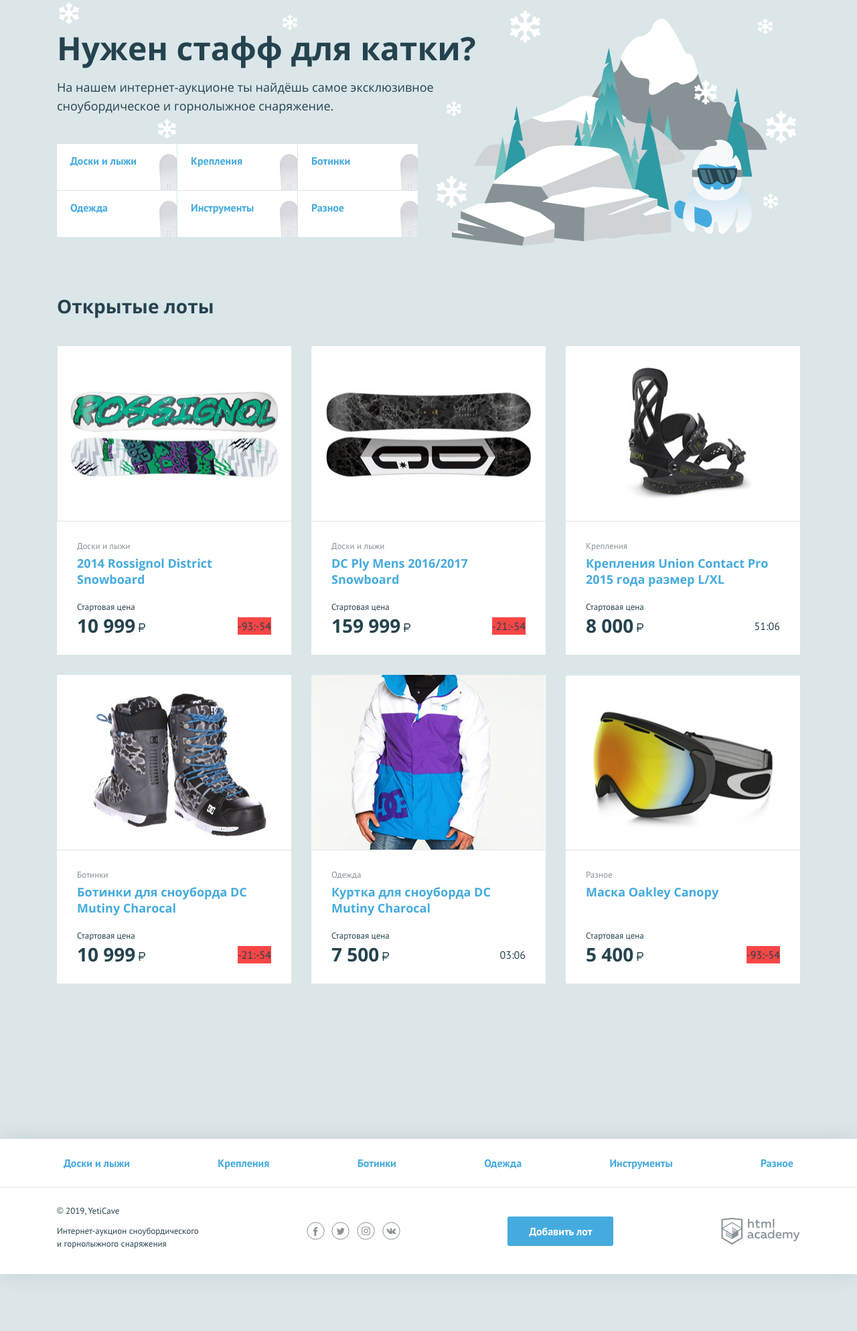
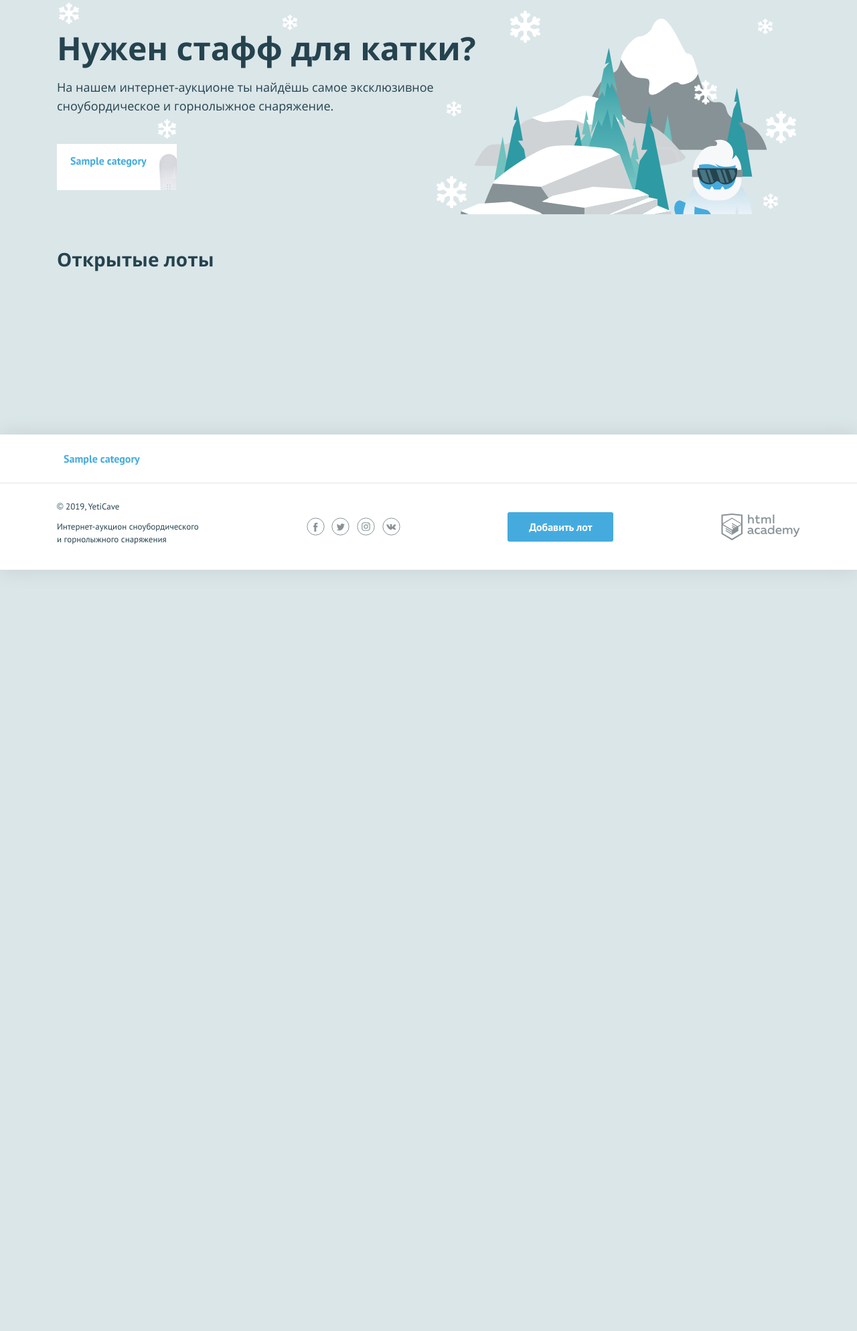
Before and after one commit to Zinzidane/382187-yeticave-10, a PHP site: page / in a window 1280 px wide. Shown: the part 119-2107 px from the top of the page at 67% size. After the commit the page ends 970 px from the top, so only its background shows below. Run offline with PHP 8.4, Linux system fonts and the light colour scheme; tables that the repository leaves empty hold one stand-in row (values such as "Sample post").

Commit message:
Загружает данные на страницу из БД

```diff
--- /dev/null
+++ b/config/db.php
@@ -0,0 +1,7 @@
+<?php
+    $db = [
+        'host' => 'localhost',
+        'user' => 'root',
+        'password' => '',
+        'database' => 'yeticave'
+    ];
--- /dev/null
+++ b/functions.php
@@ -0,0 +1,22 @@
+<?php
+function format_price($price) {
+    $ceiled_price = ceil($price);
+    $formatted_price = number_format($ceiled_price, 0, '.', ' ');
+
+    return $formatted_price;
+}
+
+function add_currency_to_price($price, $className, $currency) {
+    return "{$price}<b class={$className}>{$currency}</b>";
+}
+
+function get_dt_range($date) {
+    // В одном дне 86400 секунд
+    $ts_midnight = strtotime($date);
+    $secs_to_midnight = $ts_midnight - time();
+
+    $hours = str_pad(floor($secs_to_midnight / 3600), 2, "0", STR_PAD_LEFT);
+    $minutes = str_pad(floor(($secs_to_midnight % 3600) / 60), 2, "0", STR_PAD_LEFT);
+
+    return [$hours, $minutes];
+}
--- a/index.php
+++ b/index.php
@@ -1,74 +1,32 @@
 <?php
 require_once('helpers.php');
+require_once('init.php');
 
-function format_price($price) {
-    $ceiled_price = ceil($price);
-    $formatted_price = number_format($ceiled_price, 0, '.', ' ');
+if (!$link) {
+    $error = mysqli_connect_error();
+    print($error);
+}
+else {
+    $categories_sql = 'SELECT name FROM category';
+    $categories_result = mysqli_query($link, $categories_sql);
+    $lots_sql = 'SELECT lot.title, lot.initial_rate, lot.image, lot.date_close, category.name AS category FROM lot '
+    . 'JOIN category ON lot.category_id = category.id '
+    . 'WHERE lot.date_close > NOW() AND lot.winner_id IS NULL '
+    . 'GROUP BY lot.id '
+    . 'ORDER BY lot.date_add DESC';
 
-    return $formatted_price;
+    $lots_result = mysqli_query($link, $lots_sql);
+
+    if ($categories_result && $lots_result) {
+        $categories = mysqli_fetch_all($categories_result, MYSQLI_ASSOC);
+        $lots = mysqli_fetch_all($lots_result, MYSQLI_ASSOC);
+    }
+    else {
+        $error = mysqli_error($link);
+        print($error);
+    }
 }
 
-function add_currency_to_price($price, $className, $currency) {
-    return "{$price}<b class={$className}>{$currency}</b>";
-}
-
-function get_dt_range($date) {
-    // В одном дне 86400 секунд
-    $ts_midnight = strtotime($date);
-    $secs_to_midnight = $ts_midnight - time();
-
-    $hours = str_pad(floor($secs_to_midnight / 3600), 2, "0", STR_PAD_LEFT);
-    $minutes = str_pad(floor(($secs_to_midnight % 3600) / 60), 2, "0", STR_PAD_LEFT);
-
-    return [$hours, $minutes];
-}
-
-$is_auth = rand(0, 1);
-$categories = ['Доски и лыжи', 'Крепления', 'Ботинки', 'Одежда', 'Инструменты', 'Разное'];
-$lots = [
-    [
-        "name" => '2014 Rossignol District Snowboard',
-        "category" => 'Доски и лыжи',
-        "price" => 10999,
-        'img' => 'img/lot-1.jpg',
-        'date_end' => '2019-08-19'
-    ],
-    [
-        "name" => 'DC Ply Mens 2016/2017 Snowboard',
-        "category" => 'Доски и лыжи',
-        "price" => 159999,
-        'img' => 'img/lot-2.jpg',
-        'date_end' => '2019-08-22'
-    ],
-    [
-        "name" => 'Крепления Union Contact Pro 2015 года размер L/XL',
-        "category" => 'Крепления',
-        "price" => 8000,
-        'img' => 'img/lot-3.jpg',
-        'date_end' => '2019-08-25'
-    ],
-    [
-        "name" => 'Ботинки для сноуборда DC Mutiny Charocal',
-        "category" => 'Ботинки',
-        "price" => 10999,
-        'img' => 'img/lot-4.jpg',
-        'date_end' => '2019-08-22'
-    ],
-    [
-        "name" => 'Куртка для сноуборда DC Mutiny Charocal',
-        "category" => 'Одежда',
-        "price" => 7500,
-        'img' => 'img/lot-5.jpg',
-        'date_end' => '2019-08-23'
-    ],
-    [
-        "name" => 'Маска Oakley Canopy',
-        "category" => 'Разное',
-        "price" => 5400,
-        'img' => 'img/lot-6.jpg',
-        'date_end' => '2019-08-19'
-    ]
-];
 $page_content = include_template('main.php', ['categories' => $categories, 'lots' => $lots]);
 $layout_content = include_template('layout.php', [
     'title' => 'Главная',
@@ -79,4 +37,3 @@ $layout_content = include_template('layout.php', [
 ]);
 
 print($layout_content);
-?>
--- /dev/null
+++ b/init.php
@@ -0,0 +1,8 @@
+<?php
+require_once 'functions.php';
+require_once 'config/db.php';
+
+$link = mysqli_connect($db['host'], $db['user'], $db['password'], $db['database']);
+
+mysqli_set_charset($link, "utf8");
+$is_auth = rand(0, 1);
--- a/queries.sql
+++ b/queries.sql
@@ -28,7 +28,8 @@ SELECT lot.title, lot.initial_rate, lot.image, category.name AS category, MAX(be
 JOIN category ON lot.category_id = category.id
 JOIN bet ON lot.id = bet.lot_id
 WHERE lot.date_close > NOW() AND lot.winner_id IS NULL
-GROUP BY lot.id;
+GROUP BY lot.id
+ORDER BY lot.date_add DESC;
 
 SELECT lot.id, lot.title, lot.initial_rate, lot.image, category.name AS category FROM lot
 JOIN category ON lot.category_id = category.id
--- a/templates/layout.php
+++ b/templates/layout.php
@@ -50,7 +50,7 @@
             <!--заполните этот список из массива категорий-->
             <?php foreach ($categories as $category): ?>
             <li class="nav__item">
-                <a href="pages/all-lots.html"><?=htmlspecialchars($category) ?></a>
+                <a href="pages/all-lots.html"><?=htmlspecialchars($category['name']); ?></a>
             </li>
             <?php endforeach; ?>
 
--- a/templates/main.php
+++ b/templates/main.php
@@ -6,7 +6,7 @@
             <!--заполните этот список из массива категорий-->
             <?php foreach ($categories as $category): ?>
             <li class="promo__item promo__item--boards">
-                <a class="promo__link" href="pages/all-lots.html"><?=htmlspecialchars($category); ?></a>
+                <a class="promo__link" href="pages/all-lots.html"><?=htmlspecialchars($category['name']); ?></a>
             </li>
             <?php endforeach; ?>
         </ul>
@@ -20,23 +20,23 @@
             <?php foreach ($lots as $lot): ?>
             <li class="lots__item lot">
                 <div class="lot__image">
-                    <img src="<?=htmlspecialchars($lot['img']); ?>" width="350" height="260" alt="">
+                    <img src="<?=htmlspecialchars($lot['image']); ?>" width="350" height="260" alt="">
                 </div>
                 <div class="lot__info">
                     <span class="lot__category"><?=htmlspecialchars($lot['category']); ?></span>
-                    <h3 class="lot__title"><a class="text-link" href="pages/lot.html"><?=htmlspecialchars($lot['name']); ?></a></h3>
+                    <h3 class="lot__title"><a class="text-link" href="pages/lot.html"><?=htmlspecialchars($lot['title']); ?></a></h3>
                     <div class="lot__state">
                         <div class="lot__rate">
                             <span class="lot__amount">Стартовая цена</span>
-                            <span class="lot__cost"><?=add_currency_to_price(format_price(htmlspecialchars($lot['price'])), 'rub', 'р'); ?></span>
+                            <span class="lot__cost"><?=add_currency_to_price(format_price(htmlspecialchars($lot['initial_rate'])), 'rub', 'р'); ?></span>
                         </div>
-                        <?php if (get_dt_range($lot['date_end'])[0] < 1): ?>
+                        <?php if (get_dt_range($lot['date_close'])[0] < 1): ?>
                         <div class="lot__timer timer--finishing">
-                            <?=implode(':', get_dt_range($lot['date_end']));?>
+                            <?=implode(':', get_dt_range($lot['date_close']));?>
                         </div>
                         <?php else: ?>
                         <div class="lot__timer">
-                            <?=implode(':', get_dt_range($lot['date_end']));?>
+                            <?=implode(':', get_dt_range($lot['date_close']));?>
                         </div>
                         <?php endif;?>
                     </div>
```
